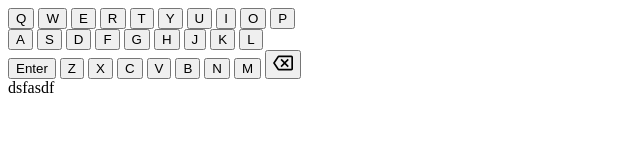
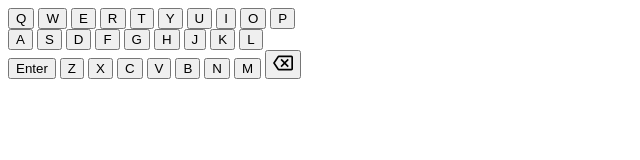
Before and after one commit to Melkias-Abraham/Wordle-Clone, a plain HTML site: page index.html in a window 1280 px wide. Shown: the full height of the page, 0-640 px from the left. Drawn offline with Linux system fonts and the light colour scheme.

Commit message:
Fixing up files, now everything should be good

```diff
--- a/index.html
+++ b/index.html
@@ -39,6 +39,5 @@
     <button class="key" data-key="M"> M </button>
     <button data-delete class="key large"> <svg xmlns="http://www.w3.org/2000/svg" height="20" viewBox="0 0 24 24" width="20" class="game-icon" data-testid="icon-backspace"><path fill="var(--color-tone-1)" d="M22 3H7c-.69 0-1.23.35-1.59.88L0 12l5.41 8.11c.36.53.9.89 1.59.89h15c1.1 0 2-.9 2-2V5c0-1.1-.9-2-2-2zm0 16H7.07L2.4 12l4.66-7H22v14zm-11.59-2L14 13.41 17.59 17 19 15.59 15.41 12 19 8.41 17.59 7 14 10.59 10.41 7 9 8.41 12.59 12 9 15.59z"></path></svg></button>
   </div>
-  <div>dsfasdf</div>
 </body>
 </html>
```
Also changed, not shown: 1 other file.
